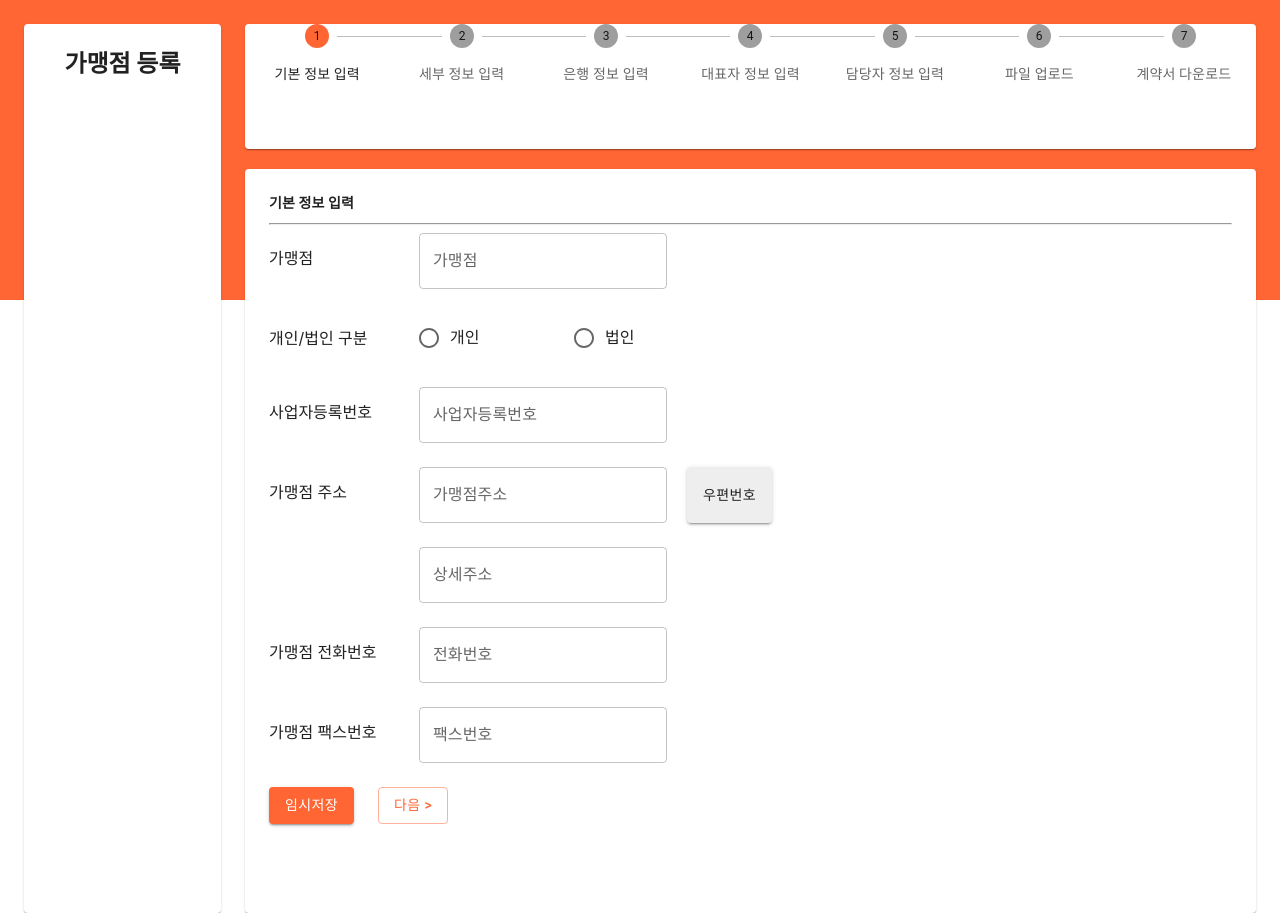
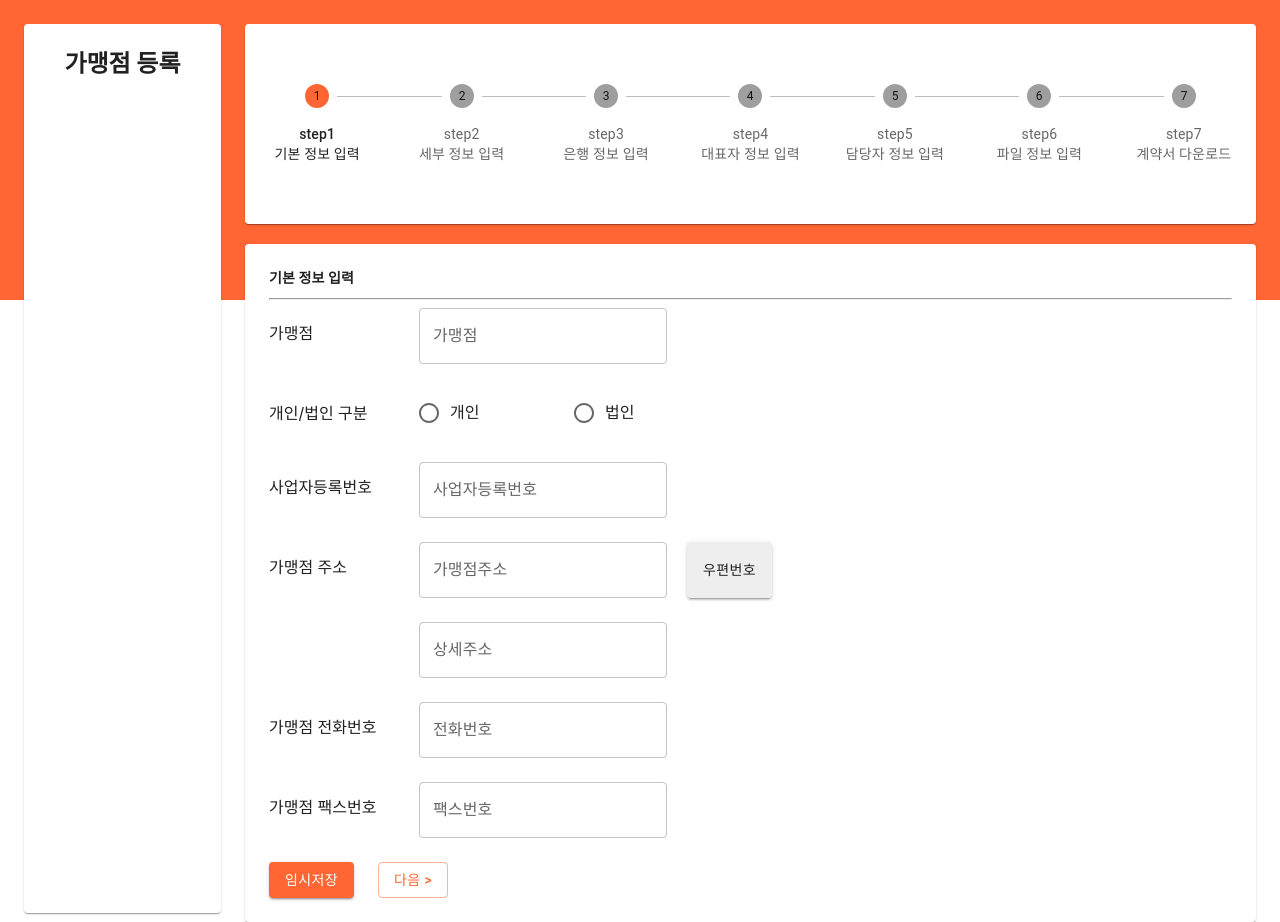
Before and after one commit to tamoimi/ozic-step, a React (Create React App) app: page / in a window 1280 px wide. Built offline with nearby package versions, Linux system fonts and the light colour scheme.

Commit message:
Feat: steps 배열에 각 step id 추가

```diff
--- a/src/components/StepHeader.jsx
+++ b/src/components/StepHeader.jsx
@@ -6,24 +6,28 @@ import { Box } from "@mui/material";
 import { Paper } from "@mui/material";
 
 const steps = [
-  "기본 정보 입력",
-  "세부 정보 입력",
-  "은행 정보 입력",
-  "대표자 정보 입력",
-  "담당자 정보 입력",
-  "파일 업로드",
-  "계약서 다운로드",
+  { id: "step1", title: "기본 정보 입력" },
+  { id: "step2", title: "세부 정보 입력" },
+  { id: "step3", title: "은행 정보 입력" },
+  { id: "step4", title: "대표자 정보 입력" },
+  { id: "step5", title: "담당자 정보 입력" },
+  { id: "step6", title: "파일 정보 입력" },
+  { id: "step7", title: "계약서 다운로드" },
 ];
 
 const StepHeader = ({ currentStep }) => {
   return (
     <>
-      <Paper sx={{ width: "100%", alignItems: "" }} >
-        <Box>
+      <Paper sx={{ width: "100%", height: 200 }}>
+        <Box sx={{ marginTop: "60px" }}>
           <Stepper activeStep={currentStep} alternativeLabel>
             {steps.map((label) => (
-              <Step key={label}>
-                <StepLabel>{label}</StepLabel>
+              <Step key={label.id}>
+                <StepLabel>
+                  {label.id}
+                  <br />
+                  {label.title}
+                </StepLabel>
               </Step>
             ))}
           </Stepper>
```
